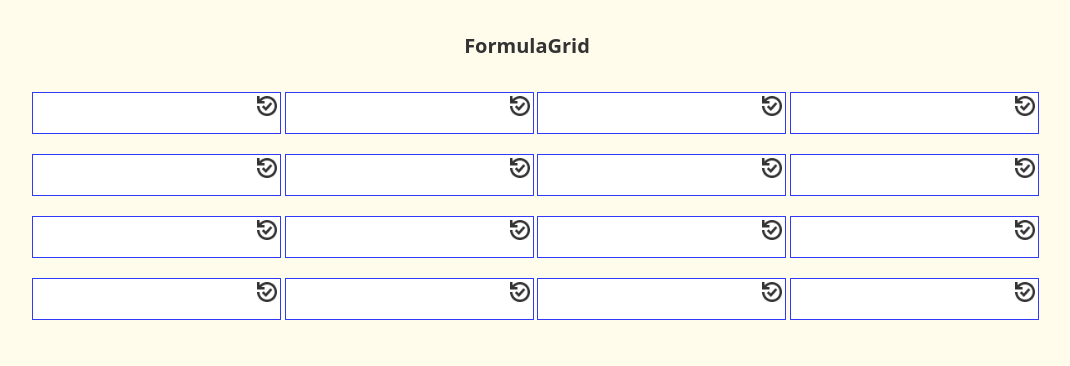
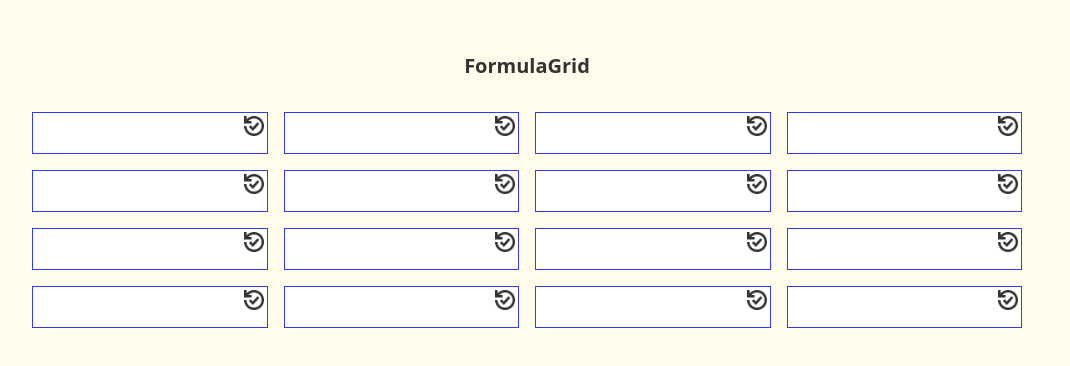
Before and after one commit to Balaganesh003/formula-grid, a React (Create React App) app: page / in a window 1280 px wide. Shown: the top 366 px of the page, without its empty margins (113-1183 px from the left). Built offline with nearby package versions, Linux system fonts and the light colour scheme.

Commit message:
updated the styles

```diff
--- a/src/App.js
+++ b/src/App.js
@@ -3,11 +3,12 @@ import Grid from './components/Grid';
 
 const Home = () => {
   return (
-    <div className="container  bg-custom-light text-custom-dark w-full h-full">
-
-      <h1 className="text-xl font-bold py-8 text-center">FormulaGrid</h1>
-      <Grid />
+    <div className="min-h-screen min-w-screen  bg-custom-light text-custom-dark w-full h-full">
+      <div className='p-5'>
+        <h1 className="text-xl font-bold py-8 text-center">FormulaGrid</h1>
+        <Grid />
       </div>
+    </div>
 
   );
 };
--- a/src/components/Cell.jsx
+++ b/src/components/Cell.jsx
@@ -3,7 +3,7 @@ import ArrowRevert from '../assets/arrow-revert.png'
 
 const Cell = forwardRef(({ value, onChange, onBlur,onFocus, onKeyDown, onRevert }, ref) => {
   return (
-    <div className=" inline-flex relative w-fit">
+     <div className="inline-flex relative w-full">
     <input
       ref={ref}
       type="text"
@@ -12,13 +12,10 @@ const Cell = forwardRef(({ value, onChange, onBlur,onFocus, onKeyDown, onRevert
       onBlur={onBlur}
       onFocus={onFocus}
       onKeyDown={onKeyDown}
-        className="border border-custom-blue outline-none p-2 text-custom-dark hover:shadow-[4px_4px_0px_#3139FB] focus:shadow-[4px_4px_0px_#3139FB] transition-all duration-300  ease-linear w-fit"
+      className="border border-custom-blue outline-none p-2 text-custom-dark hover:shadow-[4px_4px_0px_#3139FB] focus:shadow-[4px_4px_0px_#3139FB] transition-all duration-300 ease-linear w-full"
     />
-      <button onClick={onRevert} className="  absolute top-1 right-1 hover:scale-110 transition-all duration-200 ease-linear">
-
-<img src={ArrowRevert} alt='arrow-revert'  className='w-5 h-5'/>
-
-
+    <button onClick={onRevert} className="absolute top-1 right-1 hover:scale-110 transition-all duration-200 ease-linear">
+      <img src={ArrowRevert} alt='arrow-revert' className='w-5 h-5'/>
     </button>
   </div>
   );
--- a/src/components/Grid.jsx
+++ b/src/components/Grid.jsx
@@ -1,6 +1,6 @@
 import React, { useState, useEffect, useRef } from 'react';
 import Cell from './Cell';
-import { evaluateFormula, saveState, loadState, saveStateToHistory } from './gridHelper';
+import { evaluateFormula, saveState, loadState, saveStateToHistory } from '../utils/gridHelper';
 
 const initialGrid = () => {
   return Array.from({ length: 4 }, () => new Array(4).fill(''));
@@ -92,8 +92,8 @@ const Grid = () => {
   }
 
   return (
-    <div>
-      <div className=" grid grid-cols-4 gap-5  max-w-[990px] mx-auto h-fit">
+     <div className="max-w-[990px] mx-auto h-fit flex justify-center">
+    <div className="grid w-fit grid-cols-1 mobile-md:grid-cols-2 sm:grid-cols-3 md:grid-cols-4 gap-4 sm:gap-x-4">
       {gridData.map((row, rowIndex) =>
         row.map((cell, colIndex) => (
           <Cell
--- a/src/index.js
+++ b/src/index.js
@@ -11,7 +11,5 @@ root.render(
   </React.StrictMode>
 );
 
-// If you want to start measuring performance in your app, pass a function
-// to log results (for example: reportWebVitals(console.log))
-// or send to an analytics endpoint. Learn more: https://bit.ly/CRA-vitals
+
 reportWebVitals();
--- a/tailwind.config.js
+++ b/tailwind.config.js
@@ -8,9 +8,12 @@ module.exports = {
       colors: {
       'custom-red': '#FF3333',
       'custom-blue': '#3139FB',
-        'custom-dark': '#333333',
+      'custom-dark': '#333333',
       'custom-light':  '#FFFCEC',
-    },
+      },
+      screens: {
+        'mobile-md': '440px'
+      }
     },
   },
   plugins: [],
```
Also changed, not shown: public/index.html (+1 -21 lines), src/utils/gridHelper.js (renamed from src/components/gridHelper.js). Lines whose indentation alone changed are shown as unchanged.
